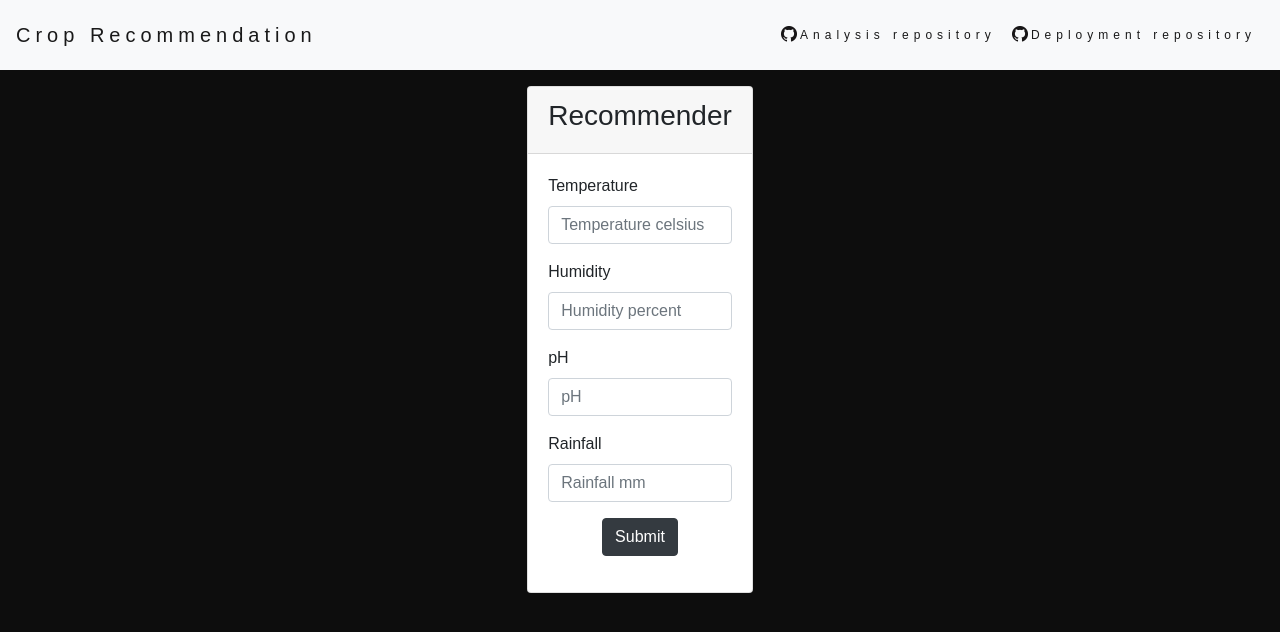
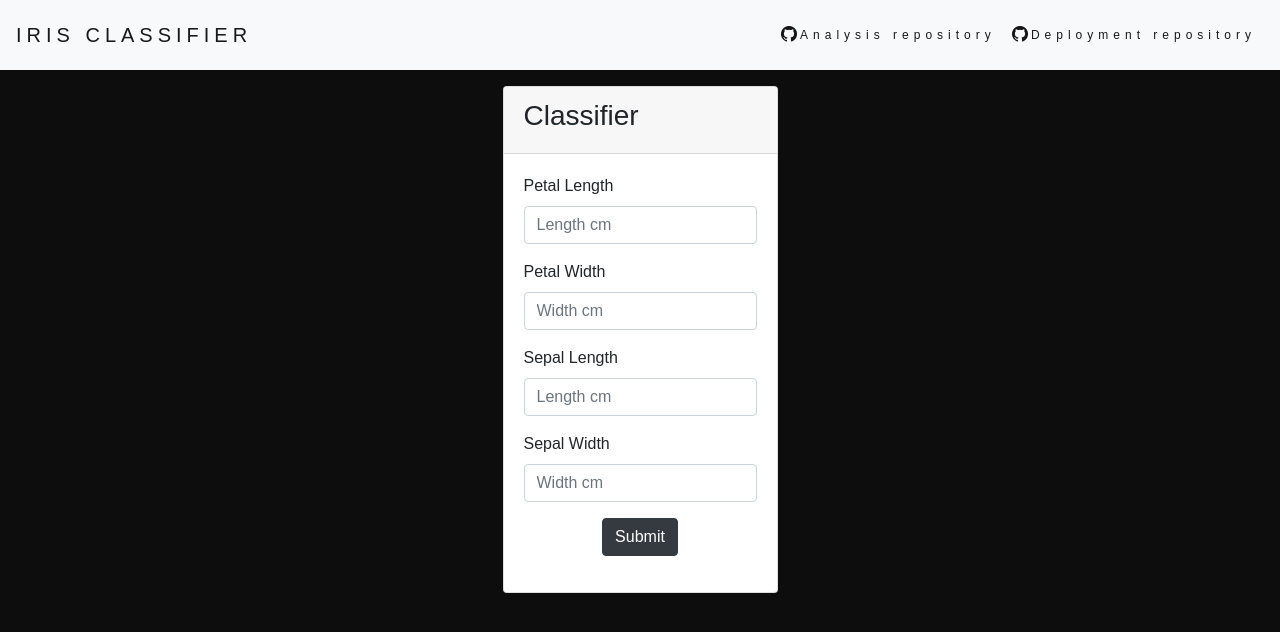
Before and after one commit to czyum/crop-recommender-deploy, a Flask app: page / in a window 1280 px wide. Shown: the top 632 px of the page. Run offline with Flask 2, Linux system fonts and the light colour scheme; parts of the project's set-up code (start-up, migrations or seed data) failed here and were passed over; some libraries are stand-ins or nearby versions; some web fonts are replaced.

Commit message:
initial commit knn

```diff
--- a/app.py
+++ b/app.py
@@ -8,17 +8,9 @@ app = Flask(__name__)
 app.secret_key="."
 y_label=None
 
-Type={'rice': 0, 'wheat': 1, 'Mung Bean': 2, 'Tea': 3, 'millet': 4, 'maize': 5, 'Lentil': 6,\
-     'Jute': 7, 'Coffee': 8, 'Cotton': 9, 'Ground Nut': 10, 'Peas': 11, 'Rubber': 12, \
-         'Sugarcane': 13, 'Tobacco': 14, 'Kidney Beans': 15, 'Moth Beans': 16,\
-             'Coconut': 17, 'Black gram': 18, 'Adzuki Beans': 19, 'Pigeon Peas': 20,\
-                  'Chickpea': 21, 'banana': 22, 'grapes': 23, 'apple': 24, 'mango': 25,\
-                       'muskmelon': 26, 'orange': 27, 'papaya': 28, 'pomegranate': 29, 'watermelon': 30}
-Crop={v:k for k,v in Type.items()}
 
 # Loading the model and scaler using pickle
-model=pickle.load(open('./static/CropPredictsvm.pkl', 'rb'))
-scaler=pickle.load(open('./static/CropScaler.pkl', 'rb'))
+model=pickle.load(open('./static/knn.pickle', 'rb'))
 
 # HAndling the requests made to root page
 @app.route("/",methods=["GET","POST"])
@@ -26,18 +18,18 @@ scaler=pickle.load(open('./static/CropScaler.pkl', 'rb'))
 
 def index():
     if request.method=="POST":
-        temperature=request.form['temperature']
-        humidity=request.form['humidity']
-        ph=request.form['ph']
-        rainfall=request.form['rainfall']
-        data={'temperature':[temperature],'humidity':[humidity],'ph':[ph],'rainfall':[rainfall],}
+        petal_length=request.form['petal_length']
+        petal_width=request.form['petal_width']
+        sepal_length=request.form['sepal_length']
+        sepal_width=request.form['sepal_width']
+
+        data={'PetalLengthCm':[petal_length],'PetalWidthCm':[petal_width],'SepalLengthCm':[sepal_length],'SepalWidthCm':[sepal_width]}
         df=pd.DataFrame(data=data)
-        scaled_data=scaler.transform(df)
-        y_label=model.predict(scaled_data)
-        prediction=Crop[y_label[0]].upper()
+        y_label=model.predict(df)
+        prediction=y_label[0].upper()
 
         return render_template("prediction.html",\
-            temperature=temperature,humidity=humidity,ph=ph,rainfall=rainfall,prediction=prediction)
+            petal_length=petal_length,petal_width=petal_width,sepal_length=sepal_length,sepal_width=sepal_width,prediction=prediction)
 
 
     return render_template("index.html")
--- a/templates/base.html
+++ b/templates/base.html
@@ -2,7 +2,7 @@
 <html>
 
 <head>
-    <title>ML Crop Recommendation</title>
+    <title>KNN IRIS FLOWER CLASSIFIER</title>
     <meta name="description" content="Deployment of ML app using flask">
     <meta name="keywords" content="html, bootstrap, flask, ml-crop-recommender, css,  javascript, heroku, deploy">
     <meta name="author" content="czyum">
@@ -16,7 +16,7 @@
 
 <body>
     <nav class="navbar navbar-expand-lg navbar-light bg-light">
-        <a class="navbar-brand" href="#">Crop Recommendation</a>
+        <a class="navbar-brand" href="#">IRIS CLASSIFIER</a>
         <button class="navbar-toggler" type="button" data-toggle="collapse" data-target="#navbarNav" aria-controls="navbarNav" aria-expanded="false" aria-label="Toggle navigation">
             <span class="navbar-toggler-icon"></span>
           </button>
--- a/templates/index.html
+++ b/templates/index.html
@@ -6,31 +6,32 @@
         <div class="card">
             <div class="card-header">
                 <div>
-                    <h3>Recommender</h3>
+                    <h3>Classifier</h3>
                 </div>
             </div>
             <div class="card-body">
                 <form action="/" method="POST">
-                    <label for="temperature">Temperature</label>
+                    <label for="petal_length">Petal Length</label>
                     <div class="input-group form-group">
 
-                        <input type="number" id="temperature" class="form-control" step="0.000001" name="temperature" placeholder="Temperature celsius" min="5" max="55" required>
+                        <input type="number" id="petal_length" class="form-control"  name="petal_length" placeholder="Length cm" required>
                     </div>
-                    <label for="humidity">Humidity</label>
+                    <label for="petal_width">Petal Width</label>
                     <div class="input-group form-group">
 
-                        <input type="number" class="form-control" step="0.000001" name="humidity" placeholder="Humidity percent" min="10" max="100" required>
+                        <input type="number" id="petal_width" class="form-control"  name="petal_width" placeholder="Width cm" required>
                     </div>
-                    <label for="ph">pH</label>
+                    <label for="sepal_length">Sepal Length</label>
                     <div class="input-group form-group">
 
-                        <input type="number" class="form-control" step="0.000001" name="ph" placeholder="pH" min="3" max="11" required>
+                        <input type="number" id="sepal_length" class="form-control"  name="sepal_length" placeholder="Length cm" required>
                     </div>
-                    <label for="rainfall">Rainfall</label>
+                    <label for="sepal_width">Sepal Width</label>
                     <div class="input-group form-group">
 
-                        <input type="number" class="form-control" step="0.000001" name="rainfall" placeholder="Rainfall mm" min="20" max="400" required>
+                        <input type="number" id="sepal_width" class="form-control"  name="sepal_width" placeholder="Width cm" required>
                     </div>
+
 
 
                     <div class="form-group text-center">
```
Also changed, not shown: templates/prediction.html (+5 -5 lines), 2 other files.
